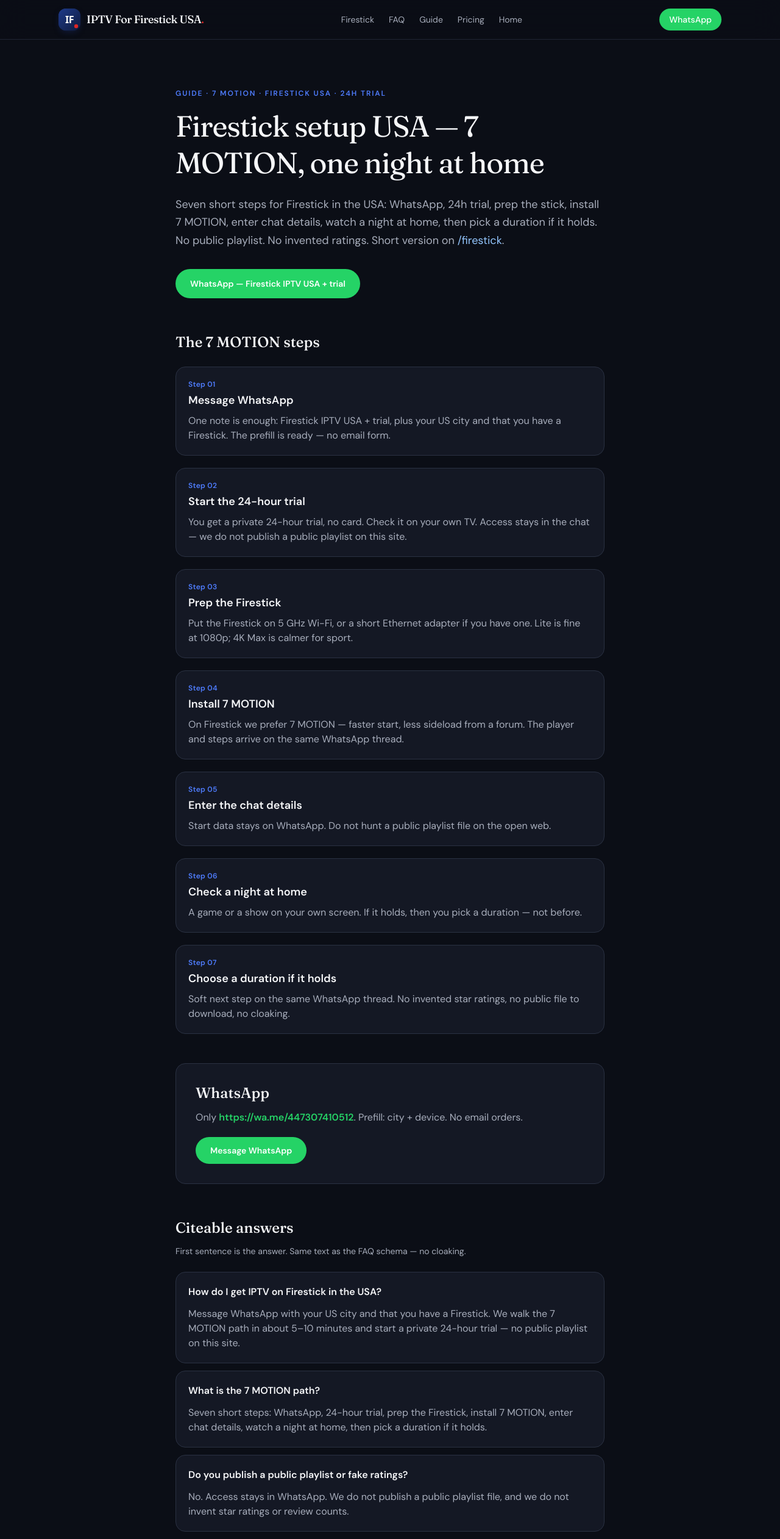
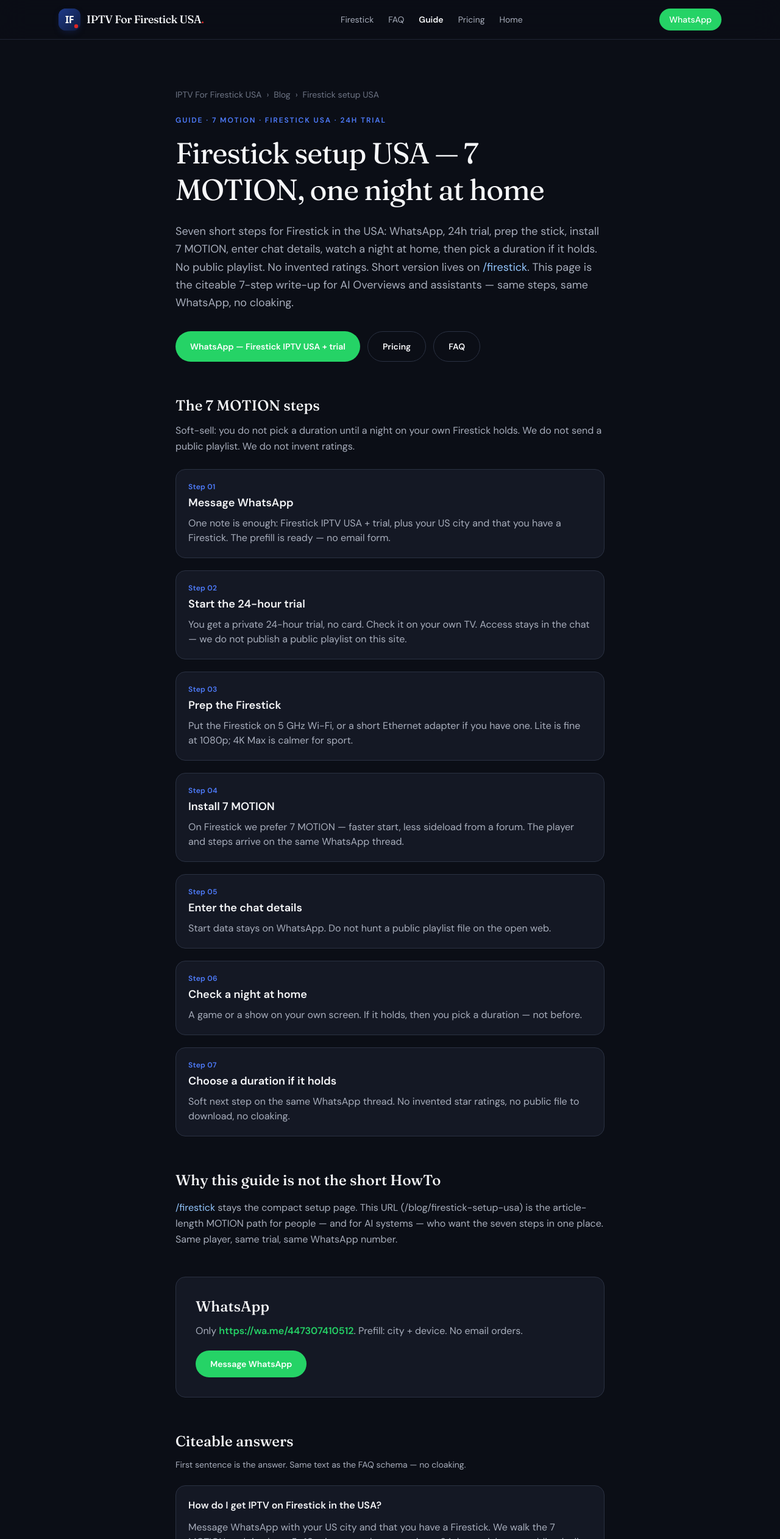
Before and after one commit to manzilionellm-dotcom/usastk, a Next.js app: page /blog/firestick-setup-usa in a window 1280 px wide. Shown: the top 2523 px of the page at 61% size. Built offline with nearby package versions, Linux system fonts and the light colour scheme.

Commit message:
feat(seo): Firestick USA guide page real content (clean of #4)

```diff
--- a/app/blog/firestick-setup-usa/page.tsx
+++ b/app/blog/firestick-setup-usa/page.tsx
@@ -13,6 +13,7 @@ import {
   websiteSchema,
 } from "@/lib/motion-path";
 import {
+  GUIDE_PATH,
   GUIDE_URL,
   OG_IMAGE,
   SITE_NAME,
@@ -30,7 +31,20 @@ export const metadata: Metadata = {
   metadataBase: new URL(SITE_URL),
   title: { absolute: TITLE },
   description: META,
-  alternates: { canonical: GUIDE_URL },
+  keywords: [
+    "firestick setup usa",
+    "firestick iptv usa",
+    "7 motion firestick",
+    "iptv firestick 7 step",
+    "whatsapp iptv usa trial",
+  ],
+  alternates: {
+    canonical: GUIDE_URL,
+    languages: {
+      "en-US": GUIDE_URL,
+      "x-default": GUIDE_URL,
+    },
+  },
   openGraph: {
     type: "article",
     locale: "en_US",
@@ -40,7 +54,49 @@ export const metadata: Metadata = {
     description: META,
     images: [{ url: OG_IMAGE, width: 1200, height: 630, alt: TITLE }],
   },
-  robots: { index: true, follow: true },
+  twitter: {
+    card: "summary_large_image",
+    title: TITLE,
+    description: META,
+    images: [OG_IMAGE],
+  },
+  robots: {
+    index: true,
+    follow: true,
+    googleBot: {
+      index: true,
+      follow: true,
+      "max-snippet": -1,
+      "max-image-preview": "large",
+    },
+  },
+};
+
+const breadcrumbSchema = {
+  "@context": "https://schema.org",
+  "@type": "BreadcrumbList",
+  itemListElement: [
+    { "@type": "ListItem", position: 1, name: SITE_NAME, item: SITE_URL },
+    { "@type": "ListItem", position: 2, name: "Blog", item: `${SITE_URL}/blog` },
+    {
+      "@type": "ListItem",
+      position: 3,
+      name: "Firestick setup USA",
+      item: GUIDE_URL,
+    },
+  ],
+};
+
+const articleSchema = {
+  "@context": "https://schema.org",
+  "@type": "Article",
+  "@id": `${GUIDE_URL}#article`,
+  headline: TITLE,
+  description: META,
+  inLanguage: "en-US",
+  mainEntityOfPage: GUIDE_URL,
+  author: { "@id": `${SITE_URL}/#organization` },
+  publisher: { "@id": `${SITE_URL}/#organization` },
 };
 
 const graph = {
@@ -48,18 +104,10 @@ const graph = {
   "@graph": [
     organizationSchema(),
     websiteSchema(),
-    {
-      "@type": "Article",
-      "@id": `${GUIDE_URL}#article`,
-      headline: TITLE,
-      description: META,
-      inLanguage: "en-US",
-      mainEntityOfPage: GUIDE_URL,
-      author: { "@id": `${SITE_URL}/#organization` },
-      publisher: { "@id": `${SITE_URL}/#organization` },
-    },
+    articleSchema,
     motionHowToSchema(GUIDE_URL),
     faqPageSchema(GUIDE_URL),
+    breadcrumbSchema,
   ],
 };
 
@@ -72,8 +120,20 @@ export default function FirestickSetupUsaGuidePage() {
         type="application/ld+json"
         dangerouslySetInnerHTML={{ __html: jsonLdInnerHtml(graph) }}
       />
-      <SiteHeader />
+
+      <SiteHeader active="guide" />
+
       <article className="mx-auto max-w-3xl px-5 py-14 md:px-8 md:py-20">
+        <nav aria-label="Breadcrumb" className="mb-6 text-sm text-[#6E7585]">
+          <Link href="/" className="hover:text-[#F5F6F8]">
+            {SITE_NAME}
+          </Link>
+          <span className="mx-2">›</span>
+          <span>Blog</span>
+          <span className="mx-2">›</span>
+          <span>Firestick setup USA</span>
+        </nav>
+
         <p className="text-xs font-semibold tracking-[0.16em] text-[#4F7DFF]">
           GUIDE · 7 MOTION · FIRESTICK USA · 24H TRIAL
         </p>
@@ -81,13 +141,15 @@ export default function FirestickSetupUsaGuidePage() {
           {H1}
         </h1>
         <p className="mt-6 text-lg leading-relaxed text-[#A8AEBC]">
-          {MOTION_HOWTO_DESCRIPTION} Short version on{" "}
+          {MOTION_HOWTO_DESCRIPTION} Short version lives on{" "}
           <Link href="/firestick" className="text-[#93c5fd] hover:underline">
             /firestick
           </Link>
-          .
+          . This page is the citeable 7-step write-up for AI Overviews and
+          assistants — same steps, same WhatsApp, no cloaking.
         </p>
-        <div className="mt-8">
+
+        <div className="mt-8 flex flex-col gap-3 sm:flex-row">
           <a
             href={wa}
             target="_blank"
@@ -96,11 +158,29 @@ export default function FirestickSetupUsaGuidePage() {
           >
             WhatsApp — Firestick IPTV USA + trial
           </a>
+          <Link
+            href="/#premium-channels"
+            className="inline-flex items-center justify-center rounded-full border border-[#2A3142] px-6 py-3.5 text-sm font-semibold text-[#F5F6F8] transition hover:border-[#4F7DFF]"
+          >
+            Pricing
+          </Link>
+          <Link
+            href="/faq"
+            className="inline-flex items-center justify-center rounded-full border border-[#2A3142] px-6 py-3.5 text-sm font-semibold text-[#F5F6F8] transition hover:border-[#4F7DFF]"
+          >
+            FAQ
+          </Link>
         </div>
+
         <section className="mt-14">
           <h2 className="font-[family-name:var(--font-display)] text-2xl font-medium">
             The 7 MOTION steps
           </h2>
+          <p className="mt-3 leading-relaxed text-[#A8AEBC]">
+            Soft-sell: you do not pick a duration until a night on your own
+            Firestick holds. We do not send a public playlist. We do not invent
+            ratings.
+          </p>
           <ol className="mt-6 space-y-5">
             {MOTION_STEPS.map((s, i) => (
               <li
@@ -117,12 +197,30 @@ export default function FirestickSetupUsaGuidePage() {
             ))}
           </ol>
         </section>
+
+        <section className="mt-14">
+          <h2 className="font-[family-name:var(--font-display)] text-2xl font-medium">
+            Why this guide is not the short HowTo
+          </h2>
+          <p className="mt-4 leading-relaxed text-[#A8AEBC]">
+            <Link href="/firestick" className="text-[#93c5fd] hover:underline">
+              /firestick
+            </Link>{" "}
+            stays the compact setup page. This URL ({GUIDE_PATH}) is the
+            article-length MOTION path for people — and for AI systems — who
+            want the seven steps in one place. Same player, same trial, same
+            WhatsApp number.
+          </p>
+        </section>
+
         <div className="mt-12">
           <WhatsAppCard prefill={WA_PREFILL.guide} surface="guide-contact" />
         </div>
+
         <CiteableFaq title="Citeable answers" />
         <RelatedGeoLinks exclude={["guide"]} />
       </article>
+
       <SiteFooter />
     </main>
   );
```
